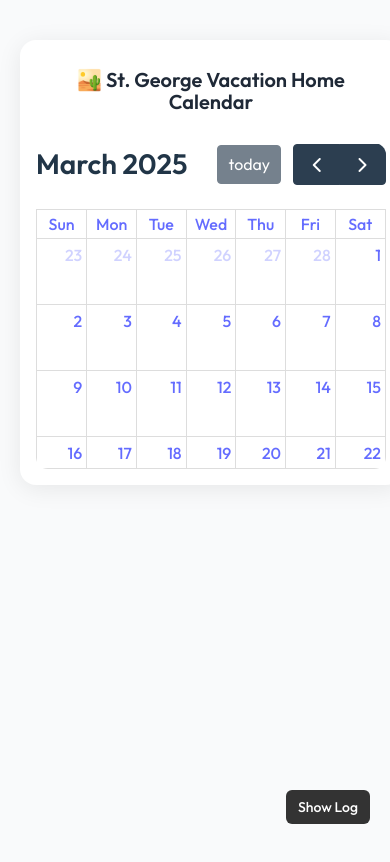
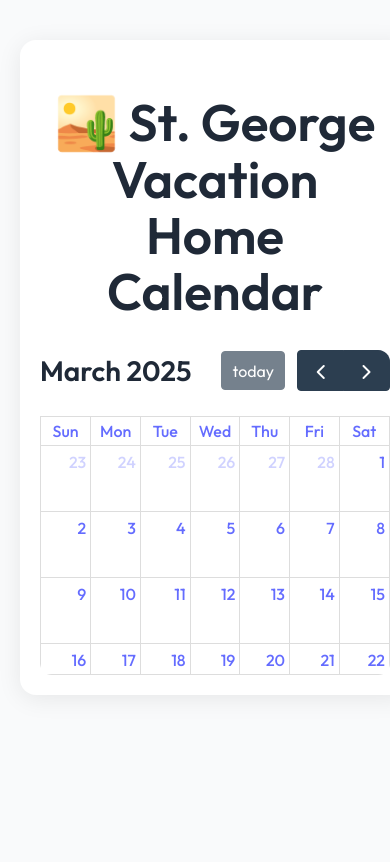
Before and after one commit to mattmoon00/st-george-calendar, a React (Vite) app: page / in a window 390 px wide. Shown: the top 862 px of the page. Built offline with nearby package versions, Linux system fonts and the light colour scheme.

Commit message:
Improve mobile support and styling

```diff
--- a/src/App.css
+++ b/src/App.css
@@ -1,10 +1,9 @@
-
-/* Global styles */
 body {
   font-family: 'Outfit', sans-serif;
   margin: 0;
   padding: 0;
   background-color: #f9fafb;
+  color: #1f2937;
   display: flex;
   justify-content: center;
   align-items: flex-start;
@@ -40,6 +39,27 @@
   border-radius: 4px;
 }
 
+/* Highlight today's cell */
+.fc-day-today {
+  background-color: #e0f2fe !important;
+  border: 1px solid #3b82f6;
+}
+
+/* Today button */
+.fc-today-button {
+  background-color: #3b82f6;
+  color: white;
+  font-weight: 500;
+  border-radius: 6px;
+  padding: 6px 12px;
+  border: none;
+  transition: background-color 0.2s ease;
+}
+
+.fc-today-button:hover {
+  background-color: #2563eb;
+}
+
 /* Modal styling */
 .modal {
   position: fixed;
@@ -53,6 +73,7 @@
   align-items: center;
   z-index: 100;
   animation: fadeIn 0.3s ease-in-out;
+  padding: 20px;
 }
 
 @keyframes fadeIn {
@@ -66,9 +87,9 @@
 
 .modal-content {
   background: white;
-  padding: 32px;
+  padding: 24px;
   border-radius: 16px;
-  width: 90%;
+  width: 100%;
   max-width: 400px;
   box-shadow: 0 10px 30px rgba(0, 0, 0, 0.15);
   text-align: center;
@@ -80,7 +101,8 @@
   color: #111827;
 }
 
-input[type="text"] {
+input[type="text"],
+input[type="date"] {
   width: 100%;
   padding: 12px 15px;
   font-size: 16px;
@@ -88,10 +110,13 @@
   border: 1px solid #d1d5db;
   border-radius: 10px;
   outline: none;
+  background-color: #ffffff;
+  color: #1f2937;
   transition: border 0.2s ease-in-out;
 }
 
-input[type="text"]:focus {
+input[type="text"]:focus,
+input[type="date"]:focus {
   border-color: #3b82f6;
 }
 
@@ -99,6 +124,7 @@
   display: flex;
   gap: 12px;
   justify-content: center;
+  flex-wrap: wrap;
 }
 
 .modal-buttons button {
@@ -128,35 +154,16 @@
 .modal-buttons button:last-child:hover {
   background-color: #e5e7eb;
 }
-input[type="date"] {
-  width: 100%;
-  padding: 12px 15px;
-  font-size: 16px;
-  margin-bottom: 20px;
-  border: 1px solid #d1d5db;
-  border-radius: 10px;
-  outline: none;
-  transition: border 0.2s ease-in-out;
-}
 
-input[type="date"]:focus {
-  border-color: #3b82f6;
-}
-.fc-daygrid-event {
-  background-color: #3b82f6;
-  color: white;
-  font-weight: 500;
-}
-@media (max-width: 600px) {
-  .App {
-    padding: 16px;
+/* Responsive fix */
+@media (max-width: 480px) {
+  .modal-content {
+    padding: 20px;
+    border-radius: 12px;
   }
 
-  .modal-content {
-    padding: 24px;
-  }
-
-  h1 {
-    font-size: 1.25rem;
+  .modal-buttons {
+    flex-direction: column;
+    gap: 10px;
   }
 }
--- a/src/App.jsx
+++ b/src/App.jsx
@@ -79,7 +79,6 @@
   const addLog = (action, name, start, end) => {
     const now = new Date().toLocaleString();
     const entry = { timestamp: now, action, name, start, end };
-    console.log('Logging:', entry);
     setLogs(prev => [entry, ...prev]);
   };
 
@@ -177,33 +176,31 @@
         plugins={[dayGridPlugin, interactionPlugin]}
         initialView="dayGridMonth"
         selectable={true}
+        selectMirror={true}
+        longPressDelay={100}
+        unselectAuto={false}
         select={handleSelect}
         eventClick={handleEventClick}
         events={events}
         eventDisplay="block"
-        eventColor=""
       />
 
       {showModal && (
         <div className="modal">
           <div className="modal-content">
             <h2>{editingEvent ? 'Edit Reservation' : 'New Reservation'}</h2>
-            <div style={{ marginBottom: '15px' }}>
             <label>Start Date:</label>
             <input
               type="date"
               value={selectedRange.start}
               onChange={(e) => setSelectedRange({ ...selectedRange, start: e.target.value })}
             />
-            </div>
-            <div style={{ marginBottom: '20px' }}>
             <label>End Date:</label>
             <input
               type="date"
               value={selectedRange.end}
               onChange={(e) => setSelectedRange({ ...selectedRange, end: e.target.value })}
             />
-            </div>
             <input
               type="text"
               placeholder="Your name"
@@ -222,35 +219,6 @@
           </div>
         </div>
       )}
-
-      {/* Floating Log Button + Panel */}
-      <div style={{ position: 'fixed', bottom: '20px', right: '20px', zIndex: 9999 }}>
-        <button
-          onClick={() => setShowLog(!showLog)}
-          style={{ padding: '8px 12px', fontSize: '14px', borderRadius: '6px', backgroundColor: '#333', color: 'white', border: 'none' }}
-        >
-          {showLog ? 'Hide Log' : 'Show Log'}
-        </button>
-
-        {showLog && (
-          <div style={{ marginTop: '10px', backgroundColor: '#fff', border: '1px solid #ccc', borderRadius: '8px', padding: '10px', width: '300px', maxHeight: '250px', overflowY: 'auto', boxShadow: '0 2px 8px rgba(0,0,0,0.2)' }}>
-            <h4 style={{ marginTop: 0 }}>📜 Activity Log</h4>
-            {logs.length === 0 ? (
-              <p style={{ fontSize: '0.85rem', color: '#666' }}>No activity yet.</p>
-            ) : (
-              <ul style={{ listStyle: 'none', padding: 0, margin: 0 }}>
-                {logs.map((log, index) => (
-                  <li key={index} style={{ marginBottom: '0.5rem', fontSize: '0.85rem' }}>
-                    <strong>{log.timestamp}</strong><br />
-                    {log.name} <em>{log.action}</em><br />
-                    {log.start} → {log.end}
-                  </li>
-                ))}
-              </ul>
-            )}
-          </div>
-        )}
-      </div>
     </div>
   );
 }
```
Lines whose indentation alone changed are shown as unchanged.
